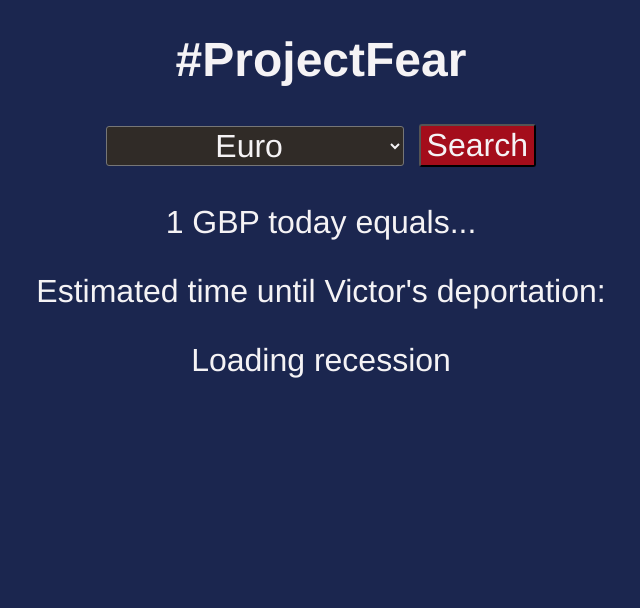
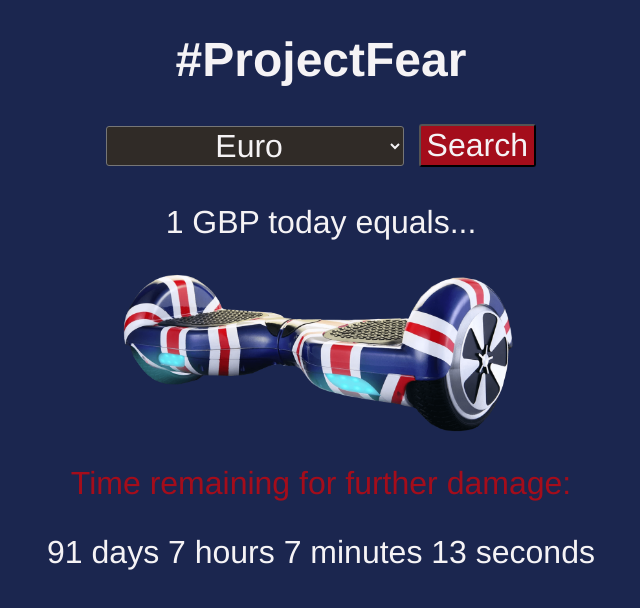
Before and after one commit to fac-17/week-5-dgjm, a website: page public/index.html in a window 1280 px wide. Shown: the whole page, without its empty margins (319-959 px from the left). Drawn offline with Linux system fonts and the light colour scheme.

Commit message:
CSS fixes and new image

```diff
--- a/public/index.html
+++ b/public/index.html
@@ -33,9 +33,11 @@
     >
       Search
     </button>
+    <p id="result-display">1 GBP today equals...</p>
+    <img id="british-segway" src="../british-segway.png" alt="Those who bet against britain will lose their shirts" />
     <section class="result">
-      <p id="result-display">1 GBP today equals...</p>
-      <p id="countdown-copy">Estimated time until Victor's deportation:</p>
+
+      <p id="countdown-copy">Time remaining for further damage:</p>
       <p id="countdown-time">Loading recession</p>
     </section>
     <script src="../public/index.js"></script>
--- a/public/index.js
+++ b/public/index.js
@@ -36,7 +36,7 @@ function updateCountdown () {
   var hours = Math.floor((t%(1000 * 60 * 60 * 24))/(1000 * 60 * 60));
   var minutes = Math.floor((t%(1000 * 60 * 60)) / (1000 * 60));
   var seconds = Math.floor((t% (1000 * 60)) / 1000);
-  document.getElementById("deportation").innerText = `${days} days ${hours} hours ${minutes} minutes ${seconds} seconds`;
+  document.getElementById("countdown-time").innerText = `${days} days ${hours} hours ${minutes} minutes ${seconds} seconds`;
 }
 
 setInterval(updateCountdown, 1000);
--- a/public/style.css
+++ b/public/style.css
@@ -6,11 +6,20 @@
   color: #f5f3f5;
 }
 
+body {
+  min-width: 600px;
+}
+
 h1 {
   font-size: 3em;
 }
 
-
+#british-segway {
+  margin: 30px auto 10px auto;
+  width: 70vw;
+  max-width: 400px;
+  display: block;
+}
 
 #input {
   font-size: 2em;
@@ -35,6 +44,7 @@ h1 {
 
 
 #countdown-copy {
+  color: #a40d1b;
   font-size: 2rem;
 }
 
```
Also changed, not shown: british-segway.png (added).
